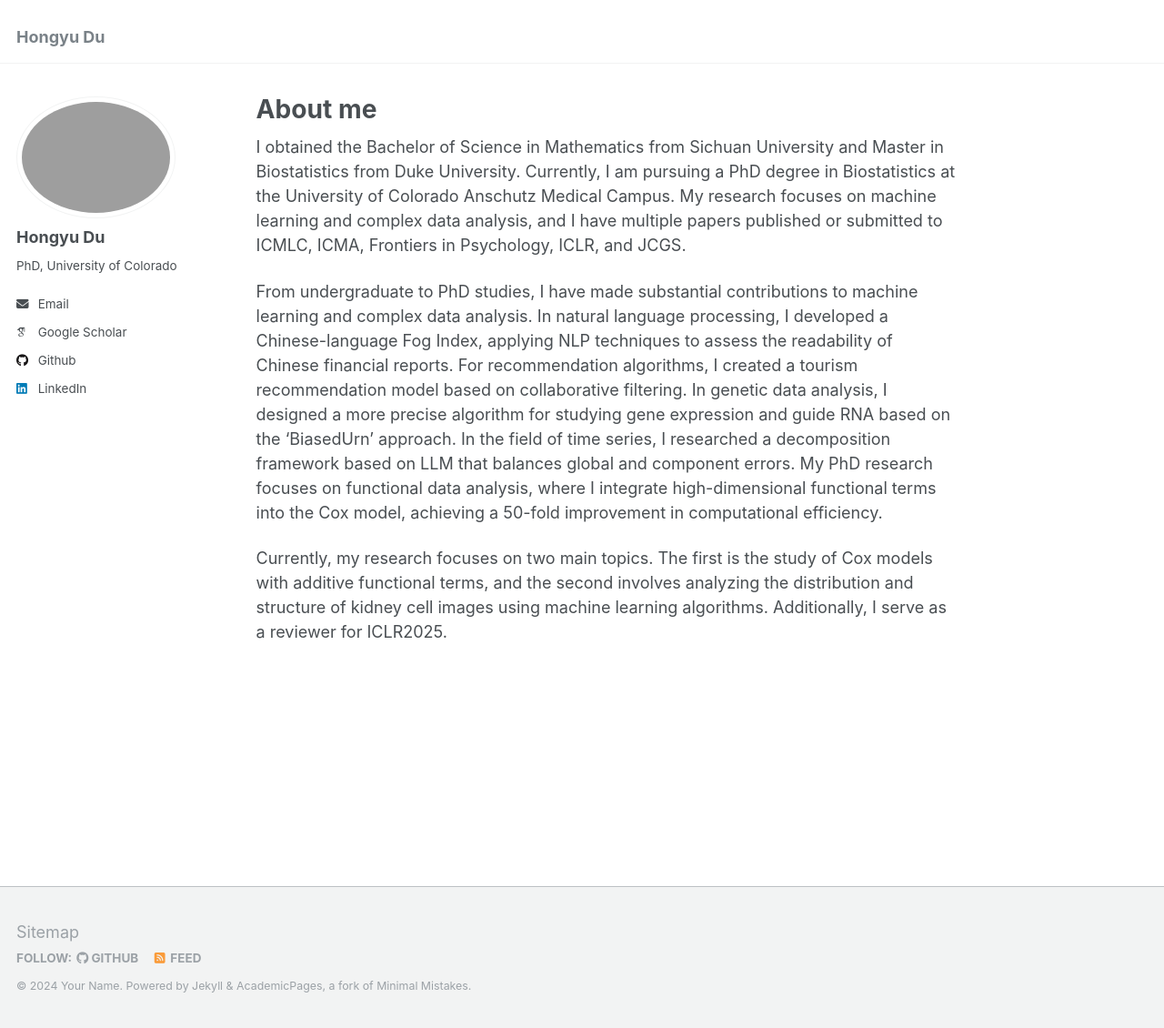
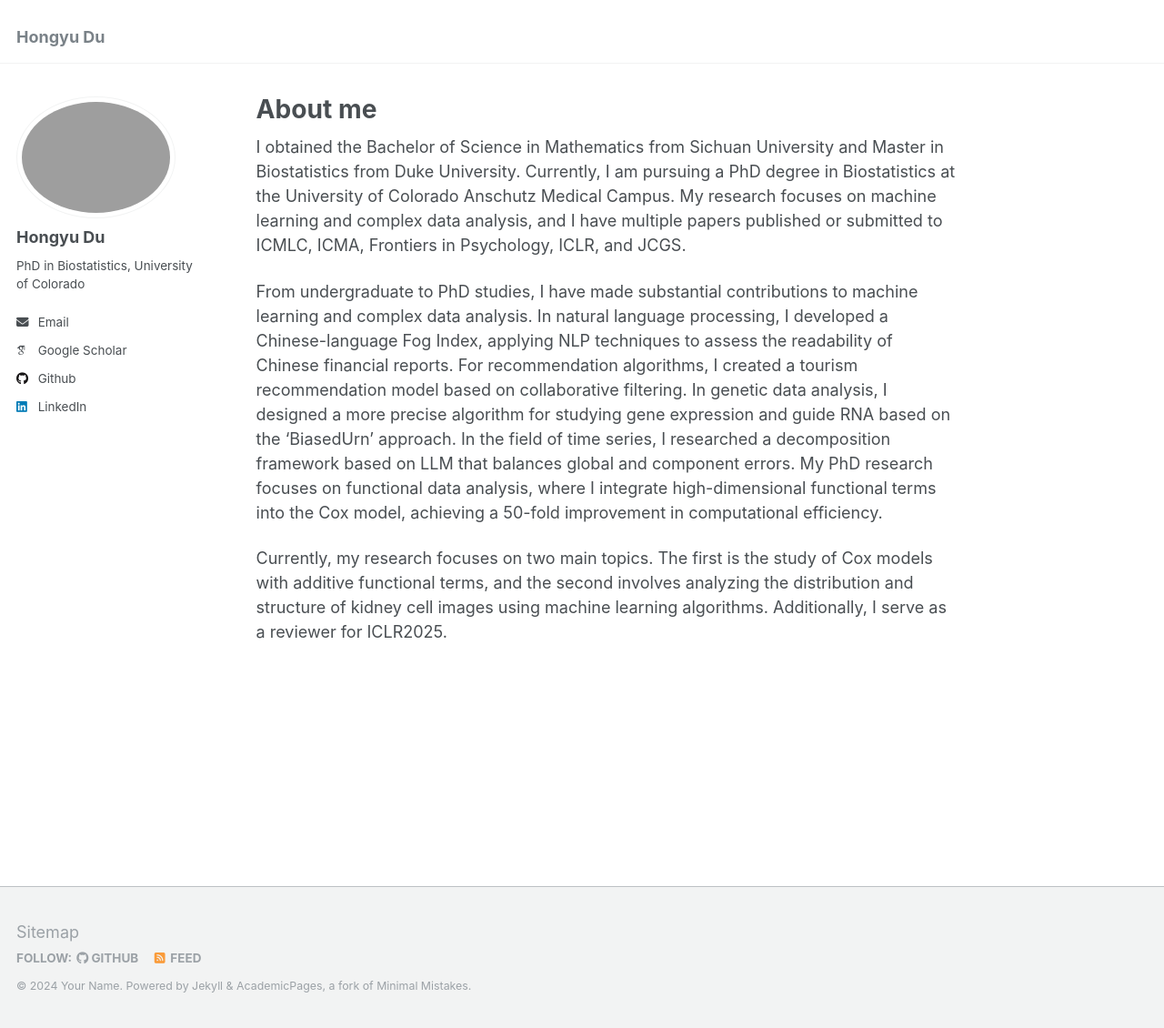
Before and after one commit to HongyuDu2/hongyu.github.io, a Jekyll site: the page built from _pages/about.md, in a window 1280 px wide and 1130 px high. Shown: the whole window at 91% size. Built offline with Jekyll 4.4.1, drawn with Linux system fonts in a browser that asks for light colours; some web fonts are replaced; part of the change alters nothing that is shown.

```diff
--- a/_config.yml
+++ b/_config.yml
@@ -25,8 +25,6 @@ author:
   name             : "Hongyu Du"
   pronouns         : # example: "she/her"
   bio              : "PhD in Biostatistics, University of Colorado"
-  bio              : "PhD, University of Colorado"
-  bio              : "PhD, University of Colorado"
   location         : # "Earth"
   employer         : # "Red Brick University"
   uri              : # URL
```
